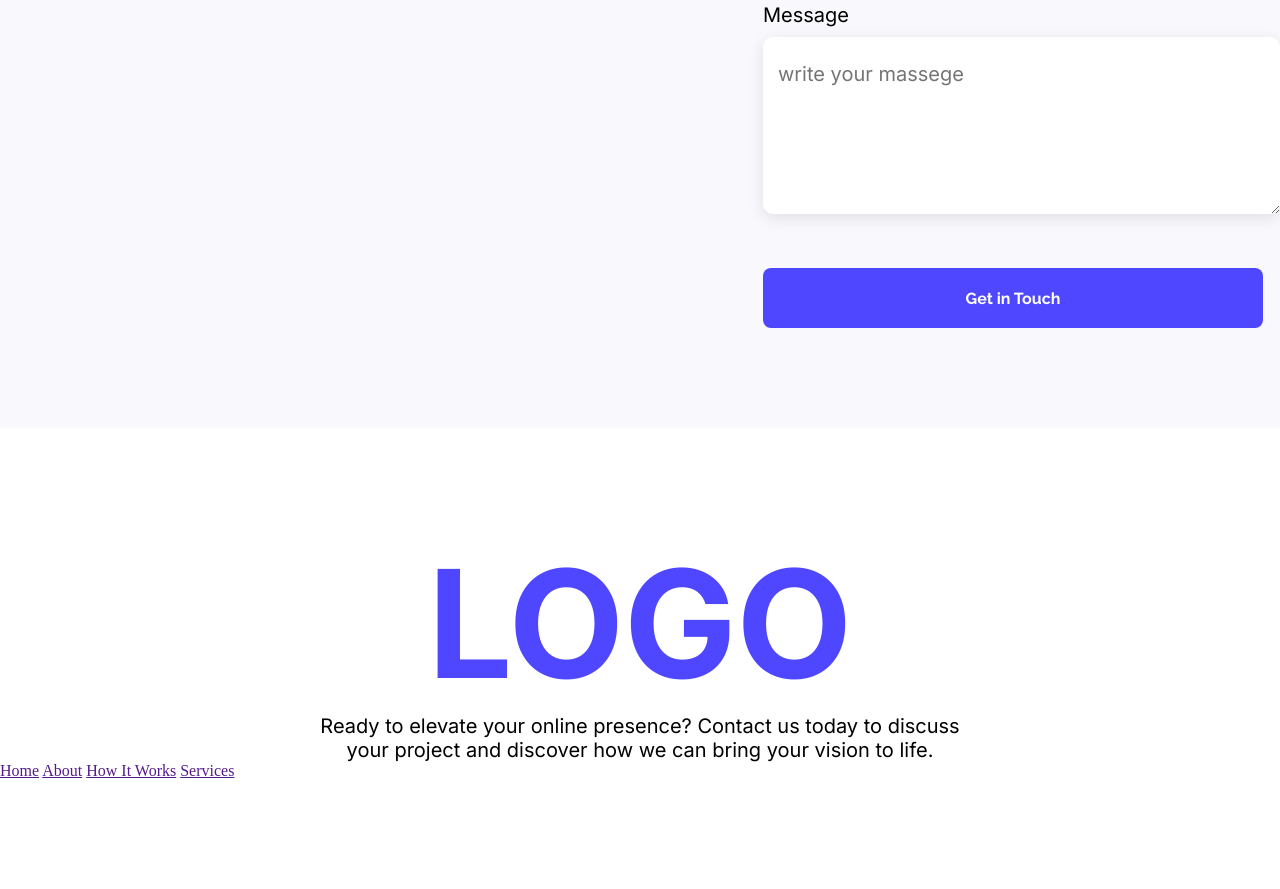
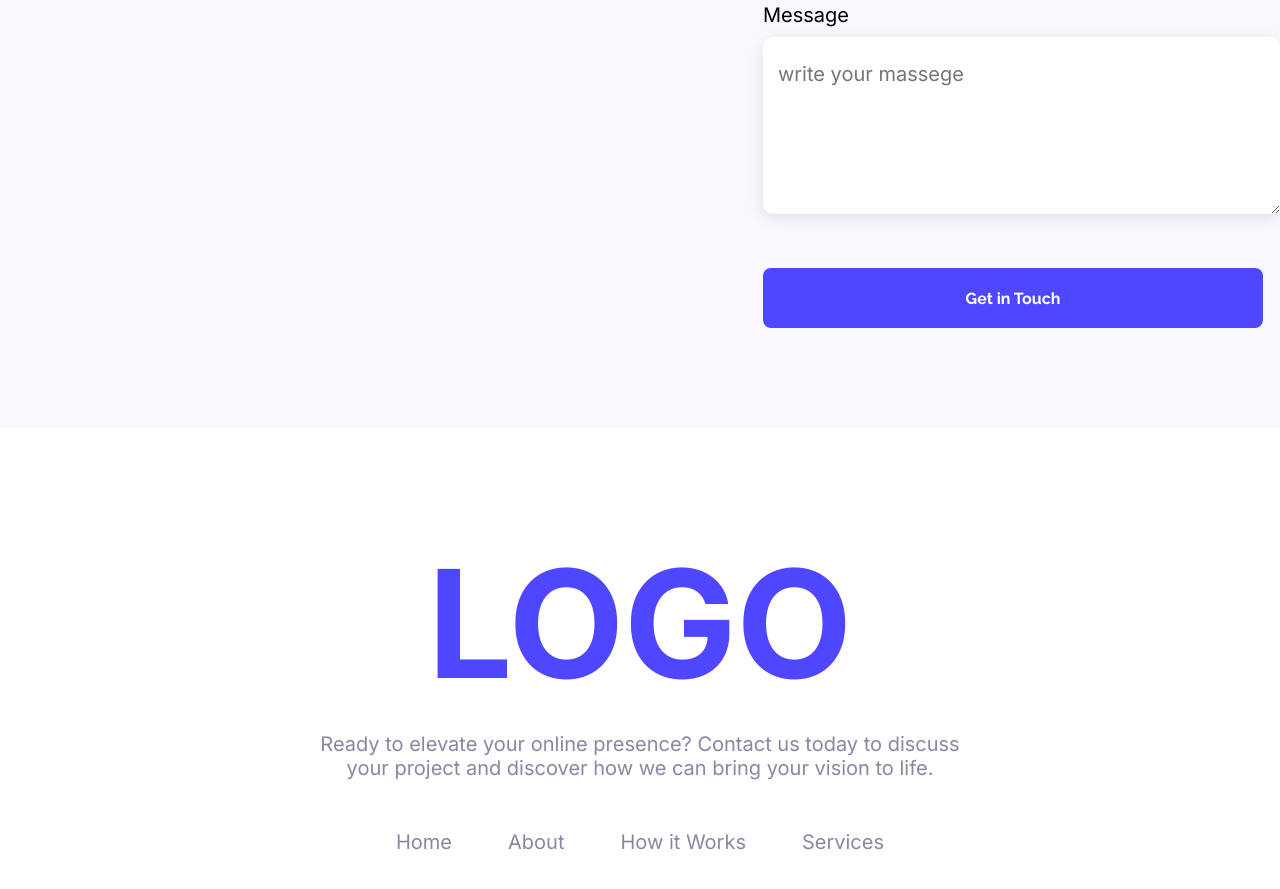
Before and after one commit to Sojib-Ahmed07/webflow-a01, a plain HTML site: page index.html in a window 1280 px wide. Shown: the part 3373-4262 px from the top of the page. Before the commit the page ends 4153 px from the top, so only its background shows below. Drawn offline with Linux system fonts and the light colour scheme.

Commit message:
completed assignment 01

```diff
--- a/index.html
+++ b/index.html
@@ -163,13 +163,13 @@
       <section class="footer">
         <div class="foot-logo">
           <h2>LOGO</h2>
-          <p>Ready to elevate your online presence? Contact us today to discuss<br>your project and discover how we can bring your vision to life.</p>
+          <p class="foot-p">Ready to elevate your online presence? Contact us today to discuss<br>your project and discover how we can bring your vision to life.</p>
         </div>
         <div class="links">
-          <a href="">Home</a>
-          <a href="">About</a>
-          <a href="">How It Works</a>
-          <a href="">Services</a>
+          <div class="link"><a href="">Home</a></div>
+          <div class="link"><a href="">About</a></div>
+          <div class="link"><a href="">How it Works</a></div>
+          <div class="link"><a href="">Services</a></div>
         </div>
       </section>
     </footer>
--- a/style.css
+++ b/style.css
@@ -305,3 +305,23 @@ main{
   text-align: center;
   margin-top: 105px;
 }
+.foot-p{
+  color: #8987A1;
+  margin-top: 18px;
+
+}
+.links{
+  display: flex;
+  margin: 0 auto;
+  justify-content: space-evenly;
+  max-width: 600px;
+  margin-top: 50px;
+  margin-bottom: 105px;
+}
+.link a{
+  text-decoration: none;
+  color: #8987A1;
+  font-size: 20px;
+  font-family: "Inter", sans-serif;
+
+}
```
